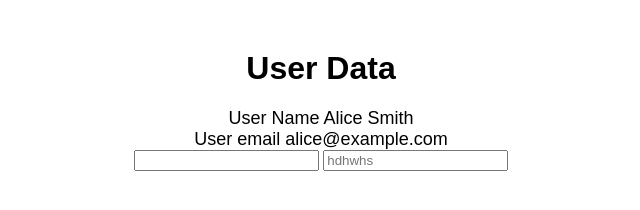
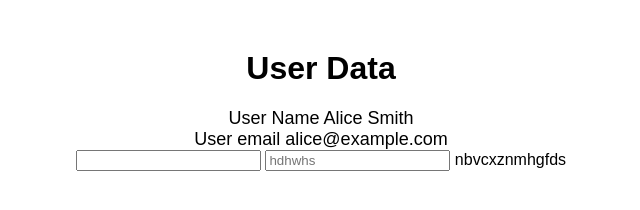
Before and after one commit to Ghostx-x/SoftShark, a plain HTML site: page Task3/index.html in a window 1280 px wide. Shown: the whole page, without its empty margins (319-959 px from the left). Drawn offline with Linux system fonts and the light colour scheme.

Commit message:
eshutyun

```diff
--- a/Task3/index.html
+++ b/Task3/index.html
@@ -14,5 +14,6 @@
     <input type="number" >
 
     <input type="text" placeholder="hdhwhs">
+    nbvcxznmhgfds
 </body>
 </html>
```
